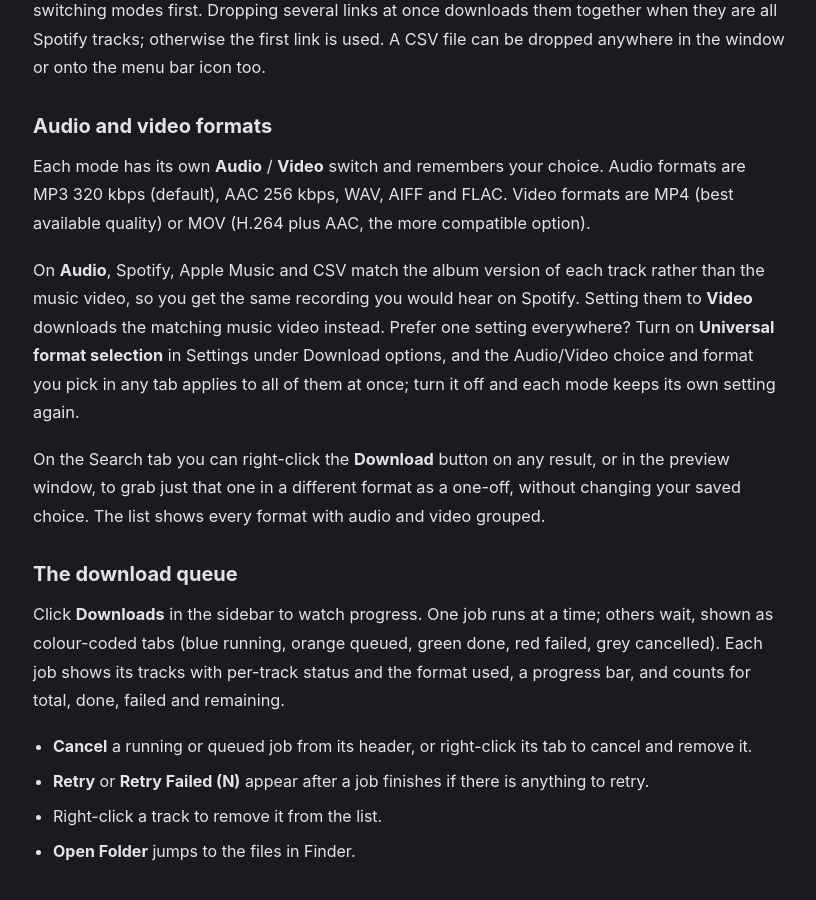
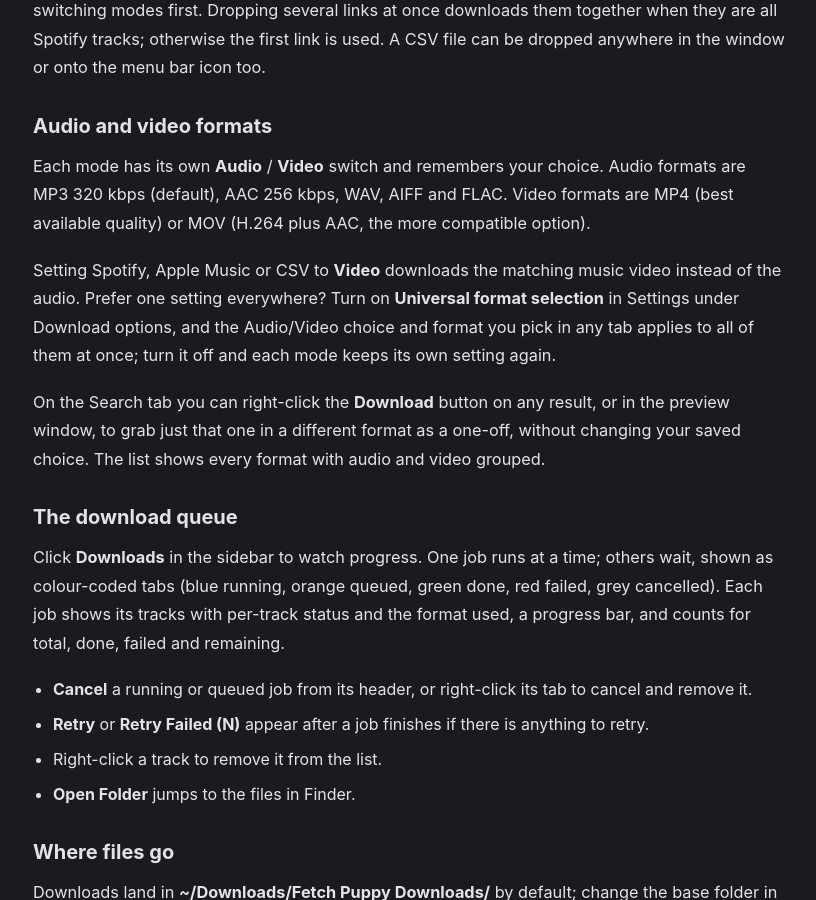
Before and after one commit to BSKapps/bskapps.github.io, a Jekyll site: the page built from articles/fetch-puppy-guide/index.html, in a window 1280 px wide and 900 px high, scrolled down 1020 px. Shown: the whole window, without its empty margins (231-1047 px from the left). Built offline with Jekyll 4.4.1, drawn with Linux system fonts in a browser that asks for light colours; some of the changed text lies outside the part shown.

Commit message:
Fetch Puppy guide: hold the album version line until it ships
The 2.5.1 wording went live ahead of the release when the Lab Assistant
guide was pushed. Put the guide back on shipped 2.5 until the next
Fetch Puppy release.

```diff
--- a/_data/guides/fetch-puppy-guide.json
+++ b/_data/guides/fetch-puppy-guide.json
@@ -4,7 +4,7 @@
   "web": {
     "pageTitle": "Fetch Puppy user guide - BSK Apps",
     "h1": "Fetch Puppy user guide",
-    "dateLine": "Updated for version 2.5.1",
+    "dateLine": "Updated for version 2.5",
     "description": "A how-to guide for Fetch Puppy: the download modes, choosing audio and video formats, the queue, output folders, browser cookies, the download engine and settings.",
     "canonical": "https://bskapps.com/articles/fetch-puppy-guide/",
     "ogTitle": "Fetch Puppy user guide",
@@ -73,7 +73,7 @@
         },
         {
           "type": "paragraph",
-          "text": "On **Audio**, Spotify, Apple Music and CSV match the album version of each track rather than the music video, so you get the same recording you would hear on Spotify. Setting them to **Video** downloads the matching music video instead. Prefer one setting everywhere? Turn on **Universal format selection** in Settings under Download options, and the Audio/Video choice and format you pick in any tab applies to all of them at once; turn it off and each mode keeps its own setting again."
+          "text": "Setting Spotify, Apple Music or CSV to **Video** downloads the matching music video instead of the audio. Prefer one setting everywhere? Turn on **Universal format selection** in Settings under Download options, and the Audio/Video choice and format you pick in any tab applies to all of them at once; turn it off and each mode keeps its own setting again."
         },
         {
           "type": "paragraph",
```
